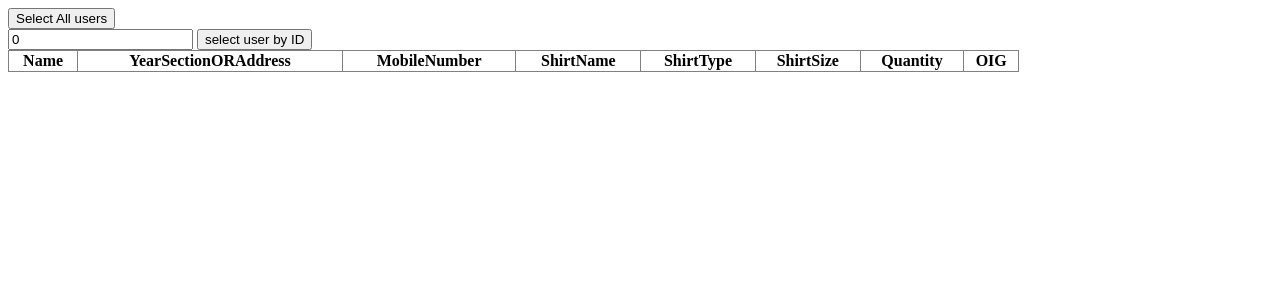
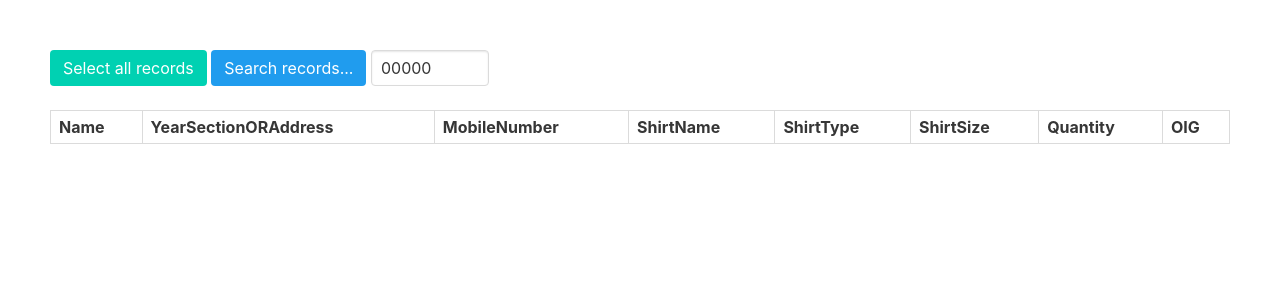
Before and after one commit to leindfraust/LCC-Media-Website, a PHP site: page /data-display.html in a window 1280 px wide. Shown: the top 300 px of the page. Run offline with PHP 8.4, Linux system fonts and the light colour scheme; lists and menus that the app fills with data are empty.

Commit message:
arranging files

```diff
--- a/data-display.html
+++ b/data-display.html
@@ -3,20 +3,35 @@
 
 <head>
     <title></title>
+    <link rel="shortcut icon" type="image/png" href="css/img/lcclogo.png">
+    <meta name="viewport" content="width=device-width, initial-scale=1">
+    <link rel="stylesheet" href="css/bulma-0.7.1/css/bulma.css">
+    <link rel="stylesheet" href="css/bulma-0.7.1/css/bulma.css.map">
     <script src="scripts/vue.js"></script>
     <script src="scripts/axios-master/dist/axios.min.js"></script>
+    <style>
+        #myapp {
+            padding: 50px;
+        }
+        @media screen and (max-width: 1000px) {
+            #myapp {
+                padding: 0 !important;
+            }
+            .input {
+                width:  45% !important;
+            }
+        }
+    </style>
 </head>
 
 <body>
     <div id="myapp">
-        <input type="button" @click='allRecords()' value="Select All users">
-        <br>
 
-        <input type="text" v-model="ID" placeholder="input user ID">
-        <input type="button" @click='selectByRecords()' value="select user by ID">
-        <br>
-
-        <table border="1" width="80%" style="border-collapse: collapse;">
+        <button type="button" class="button is-primary" @click='allRecords()'>Select all records</button>
+        <button type="button" class="button is-info" @click='selectByRecords()'>Search records... </button>
+        <input type="text" class="input" style="width:  10%" v-model="ID" placeholder="input user ID">
+        <center> <br>
+            <table class="table is-bordered is-striped is-narrow is-hoverable is-fullwidth">
                 <tr>
                     <th>Name</th>
                     <th>YearSectionORAddress</th>
@@ -39,13 +54,13 @@
                     <td>{{ order.OIG }}</td>
                 </tr>
             </table>
-    </div>
+        </center></div>
     <script>
         let app = new Vue({
             el: '#myapp',
             data: {
                 orders: "",
-                ID: 0
+                ID: "00000"
             },
             methods: {
                 allRecords: function() {
@@ -61,7 +76,7 @@
                 selectByRecords: function() {
                     if (this.ID > 0) {
 
-                        axios.get('ajax.php', {
+                        axios.get('scripts/ajax.php', {
                                 params: {
                                     ID: this.ID
                                 }
--- a/requestForm.php
+++ b/requestForm.php
@@ -1,9 +1,6 @@
 <?php
 
-$user = 'root';
-$pass = '';
-
-$db = 'orders';
+include "scripts/config.php";
 
 $db = new mysqli('localhost', $user, $pass, $db) or die("Unable to connect");
 
--- a/ajax.php
+++ b/scripts/ajax.php
@@ -1,5 +1,5 @@
 <?php
-include "config.php";
+include 'config.php';
 
 $condition = "1";
 if(isset($_GET['ID'])){
--- a/config.php
+++ b/scripts/config.php
@@ -3,7 +3,7 @@
 $user = 'root';
 $pass = '';
 
-$db = 'orders';
+$db = 'lcc_media';
 
 $con = mysqli_connect('localhost', $user, $pass, $db) or die("Unable to connect");
 
```
Lines whose indentation alone changed are shown as unchanged.
